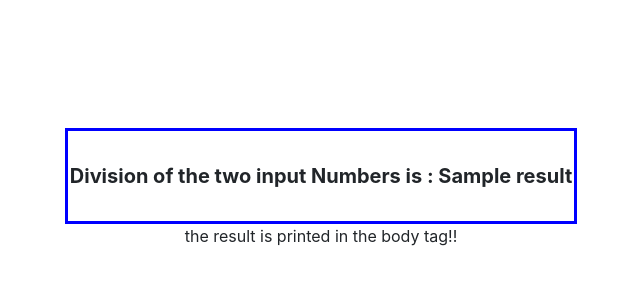
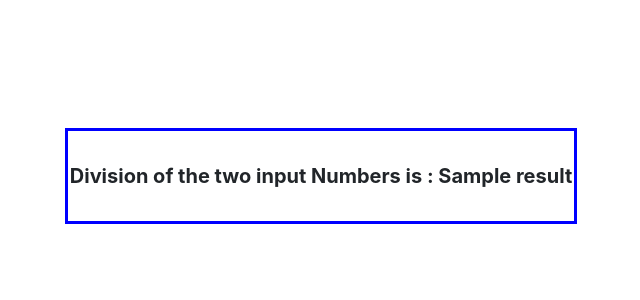
Before and after one commit to AishwaryaGhatge811/Django-App, a Django app: template assignment1/calculator/templates/calculator/division.html in a window 1280 px wide. Shown: the top 300 px of the page, without its empty margins (319-959 px from the left). Run offline with Django 3.2, Linux system fonts and the light colour scheme; the template is opened without the code that fills it: most values are stand-ins (such as "Sample title", 1, 10 or a date in 2020); some libraries are stand-ins or nearby versions.

Commit message:
removed the changes

```diff
--- a/assignment1/calculator/templates/calculator/division.html
+++ b/assignment1/calculator/templates/calculator/division.html
@@ -22,7 +22,6 @@
 <body>
 <center>
     <div><br>Division of the two input Numbers is :  {{result}}<br><br></div>
-the result is printed in the body tag!!
 
 </center>
 </body>
```
